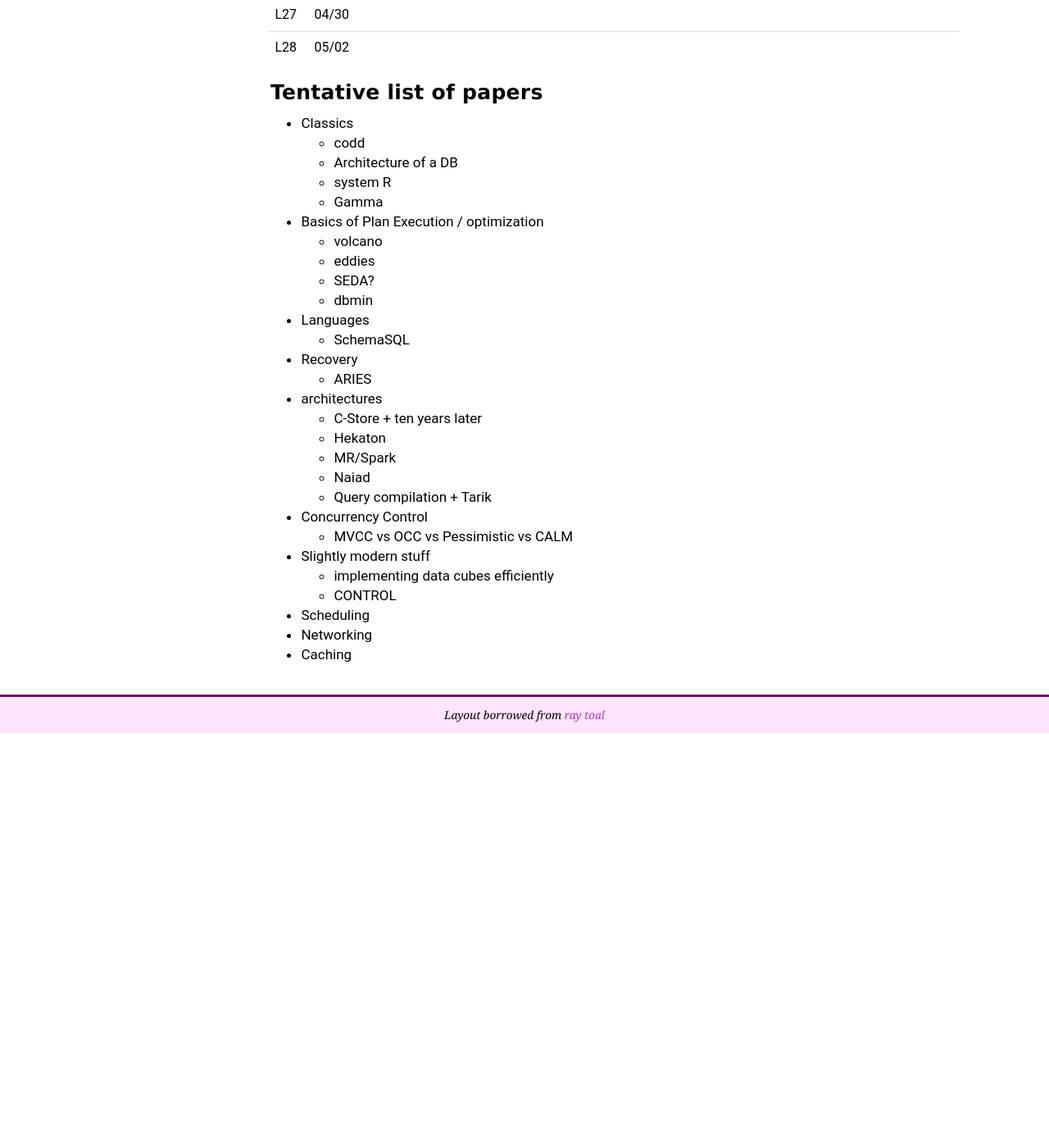
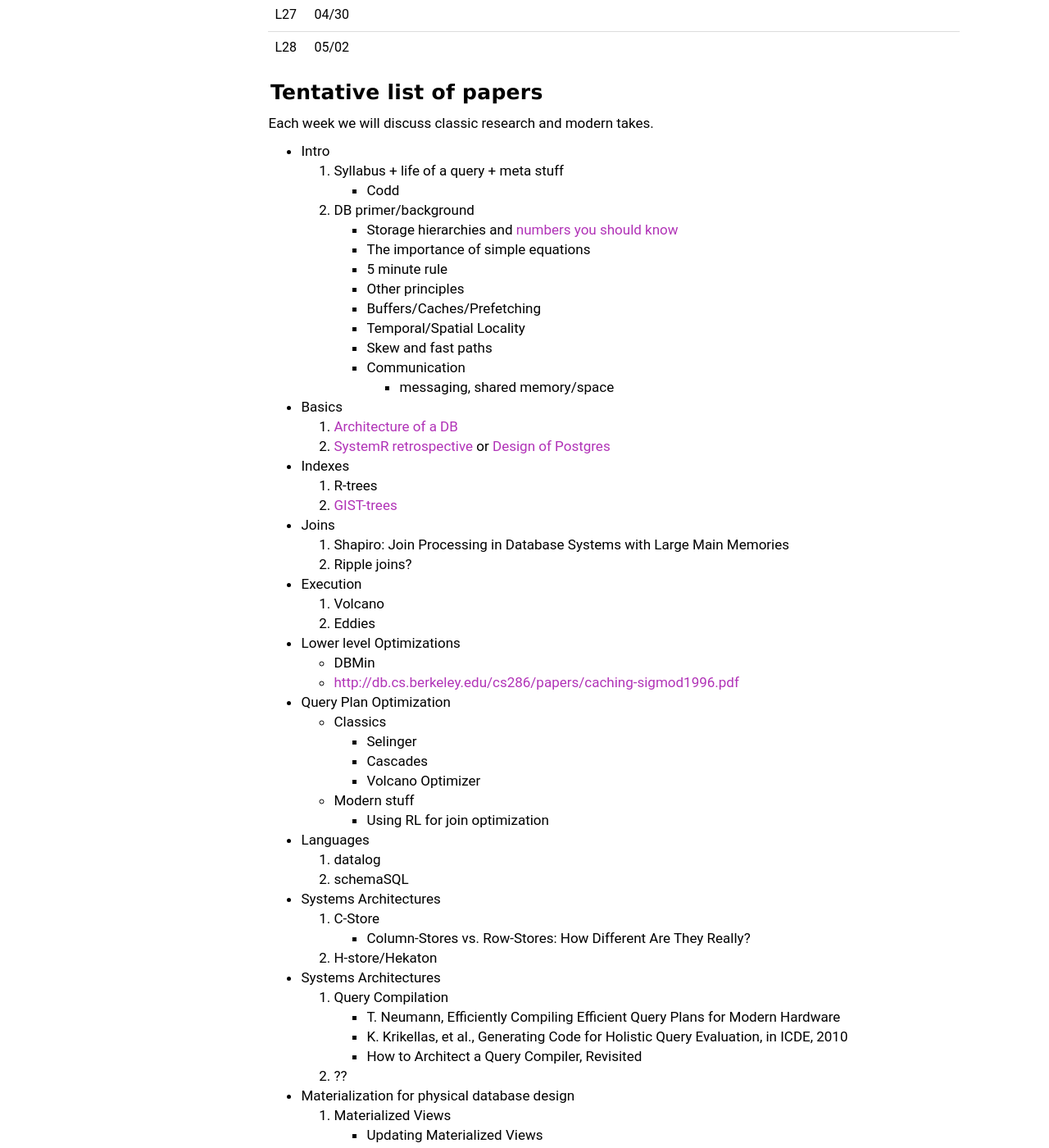
Before and after one commit to wzao1515/w6113.github.io, a Jekyll site: the page built from index.md, in a window 1280 px wide and 1400 px high, scrolled down 1777 px. Shown: the whole window at 82% size. Built offline with Jekyll 4.4.1, drawn with Linux system fonts in a browser that asks for light colours; before the commit the page ends 2671 px from its top, so only the background shows below that; some of the changed text lies outside the part shown.

Commit message:
lazy commit msg

```diff
--- a/index.md
+++ b/index.md
@@ -59,22 +59,106 @@ Topics will cover a subset of papers from [the redbook](http://www.redbook.io),
 
 #### Tentative list of papers
 
+Each week we will discuss classic research and modern takes.
 
-* Classics
-  * codd
-  * Architecture of a DB
-  * system R
-  * Gamma
+
+* Intro
+  1. Syllabus + life of a query + meta stuff
+    * Codd
+  2. DB primer/background
+    * Storage hierarchies and [numbers you should know](https://gist.github.com/hellerbarde/2843375)
+    * The importance of simple equations
+    * 5 minute rule
+    * Other principles
+      * Buffers/Caches/Prefetching
+      * Temporal/Spatial Locality
+      * Skew and fast paths
+      * Communication
+        * messaging, shared memory/space
+* Basics
+  1. [Architecture of a DB](http://db.cs.berkeley.edu/papers/fntdb07-architecture.pdf)
+  2. [SystemR retrospective](http://db.cs.berkeley.edu/cs262/SystemR-annotated.pdf) or
+     [Design of Postgres](http://db.cs.berkeley.edu/cs286/papers/postgres-cacm1986.pdf)
+* Indexes
+  1. R-trees
+  2. [GIST-trees](http://db.cs.berkeley.edu/papers/vldb95-gist.pdf)
+* Joins
+  1. Shapiro: Join Processing in Database Systems with Large Main Memories
+  2. Ripple joins?
+* Execution
+  1. Volcano
+  2. Eddies
+* Lower level Optimizations
+  * DBMin
+  * [http://db.cs.berkeley.edu/cs286/papers/caching-sigmod1996.pdf](Hybrid Caching)
+* Query Plan Optimization
+  * Classics
+    * Selinger
+    * Cascades
+    * Volcano Optimizer
+  * Modern stuff
+    * Using RL for join optimization
+* Languages
+  1. datalog
+  2. schemaSQL
+* Systems Architectures
+  1. C-Store
+    * Column-Stores vs. Row-Stores: How Different Are They Really?
+  2. H-store/Hekaton
+* Systems Architectures
+  1. Query Compilation
+    * T. Neumann, Efficiently Compiling Efficient Query Plans for Modern Hardware
+    * K. Krikellas, et al., Generating Code for Holistic Query Evaluation, in ICDE, 2010
+    * How to Architect a Query Compiler, Revisited
+  2. ??
+* Materialization for physical database design
+  1. Materialized Views
+    * Updating Materialized Views
+    * Surajit's paper
+      * http://www.vldb.org/conf/2007/papers/special/p3-chaudhuri.pdf
+  2. Datacubes
+    * Jim Gray paper
+    * [Implementing data cubes efficiently](http://db.cs.berkeley.edu/cs286/papers/datacube-sigmod1996.pdf)
+* Approx Query Processing
+  1. Sampling basics and challenges
+  2. CONTROL, Blink, Sample-and-seek, AQP++
+* Streaming
+  1. Windowed Streaming
+    * DataFlow paper
+    * CQL/Stream project
+    * TelegraphCQ
+  2. Complex event processing
+    * SASE
+* X in DBs
+  * ML in SQL
+    * MADLib
+    * SystemML
+  * Graph in SQL
+    * Jignesh's papers
+    * Vertexica
+* X in DBs
+  1. Vis in SQL
+
+
+<!--
+
+* Distributed Query Processing
+  1. Gamma: distributed Joins
+  2.
+* Concurrency Control
+  1. Serializability, Linearizability, tec overview
+  2. MVCC and OCC
 * Basics of Plan Execution / optimization
-  * volcano
-  * eddies
   * SEDA?
   * dbmin
 * Languages
   * SchemaSQL
+  * datalog
+* Storage
 * Recovery
   * ARIES
-* architectures
+  * H-store
+* Architectures
   * C-Store + ten years later
   * Hekaton
   * MR/Spark
@@ -83,8 +167,13 @@ Topics will cover a subset of papers from [the redbook](http://www.redbook.io),
 * Concurrency Control
   * MVCC vs OCC vs Pessimistic vs CALM
 * Slightly modern stuff
-  * implementing data cubes efficiently
-  * CONTROL
+  * In network execution?
+  * ML in SQL
+    * MADLib
+    * SystemML
+  * Graph in SQL
+    * Jignesh's papers
+    * Vertexica
 * Scheduling
 * Networking
-* Caching
+-->
```
Also changed, not shown: notes.md (+4 -1 lines).
